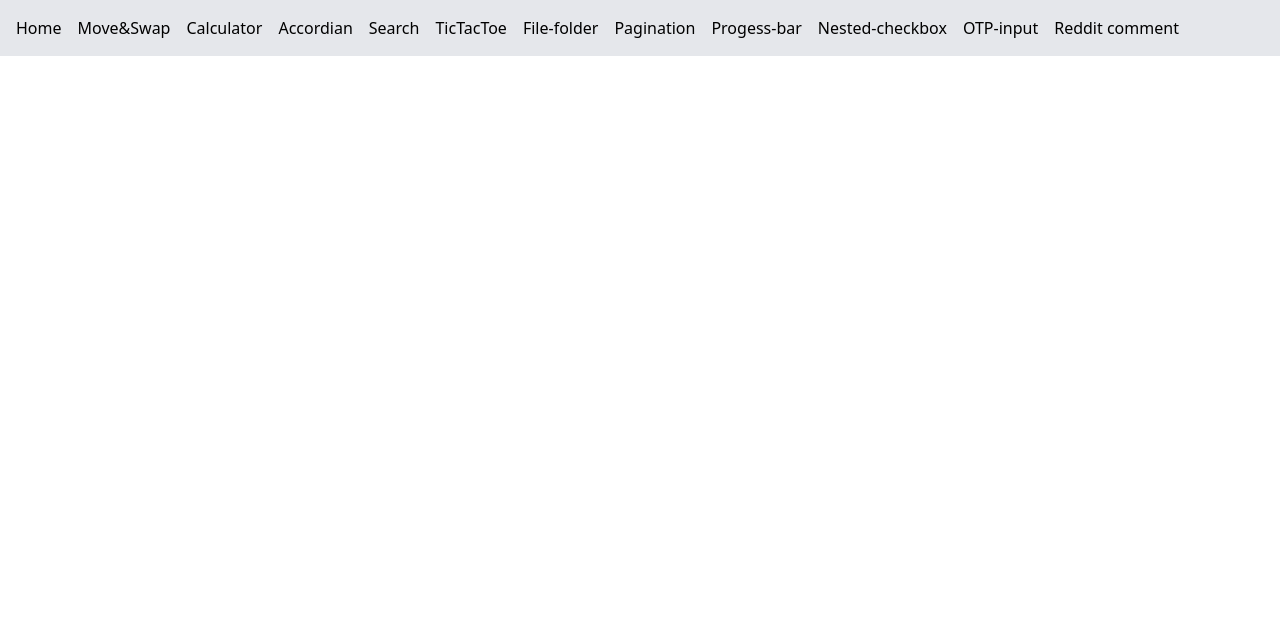
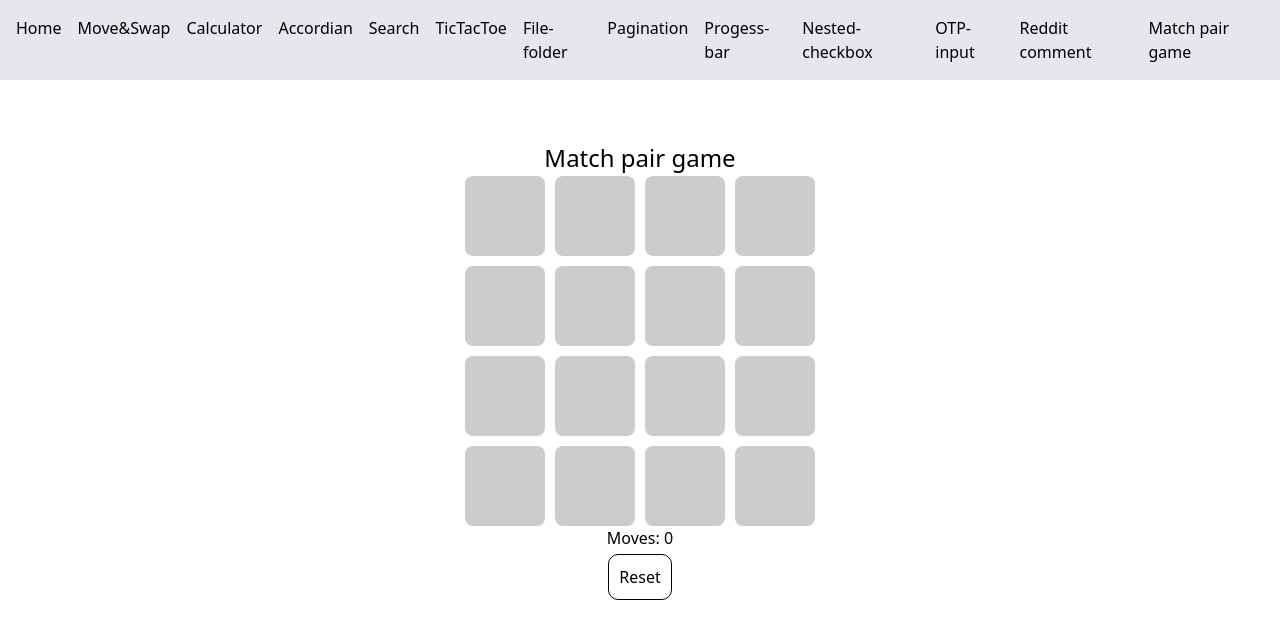
Before and after one commit to pragyasharm/frontend-machine-coding, a React (Create React App) app: page /frontend-machine-coding/match-pair in a window 1280 px wide. Shown: the top 638 px of the page. Built offline with nearby package versions, Linux system fonts and the light colour scheme.

Commit message:
Match pair game added

```diff
--- a/src/App.js
+++ b/src/App.js
@@ -19,6 +19,7 @@ import ProgressContainer from "./Components/Progress-bar/ProgressContainer";
 import NestedCheckbox from "./Components/Nested-Checkboxes/NestedCheckbox";
 import OTPInput from "./Components/OTP-Input/OTPInput";
 import RedditComment from "./Components/Reddit/RedditComment";
+import MatchPairGame from "./Components/Match-pair/MatchPairGame";
 
 function App() {
   return (
@@ -42,6 +43,7 @@ function App() {
           <Route path="/progress-bar" element={<ProgressContainer />} />
           <Route path="/nested-checkbox" element={<NestedCheckbox />} />
           <Route path="/otp-input" element={<OTPInput />} />
+          <Route path="/match-pair" element={<MatchPairGame />} />
           <Route element={<PrivateRoutes />}>
             <Route path="/calculator" element={<Calculator />} />
             <Route path="/accordian" element={<Accordian />} />
--- a/src/Components/Header.js
+++ b/src/Components/Header.js
@@ -40,6 +40,9 @@ const Header = () => {
       <Link className="p-2" to="/reddit-comment">
         Reddit comment
       </Link>
+      <Link className="p-2" to="/match-Pair">
+        Match pair game
+      </Link>
     </div>
   );
 };
--- /dev/null
+++ b/src/Components/Match-pair/MatchPair.css
@@ -0,0 +1,23 @@
+.match-pair {
+  text-align: center;
+  padding: 20px;
+}
+.grid {
+  display: grid;
+  gap: 10px;
+  grid-template-columns: repeat(4, 80px);
+  justify-content: center;
+}
+.card {
+  border-radius: 8px;
+  font-size: x-large;
+  display: flex;
+  align-items: center;
+  justify-content: center;
+  width: 80px;
+  height: 80px;
+  background-color: #ccc;
+}
+.card.revealed {
+  background-color: rgb(249, 243, 243);
+}
--- /dev/null
+++ b/src/Components/Match-pair/MatchPairGame.jsx
@@ -0,0 +1,117 @@
+import React, { useEffect, useState } from "react";
+import "./MatchPair.css";
+
+const initialEmojis = ["❤️", "🍀", "🌎", "🍎", "⚽️", "🚗", "⛵️", "💎"];
+
+const shuffledArray = (array) => {
+  const copy = [...array];
+  for (let i = copy.length - 1; i > 0; i--) {
+    const j = Math.floor(Math.random() * (i + 1));
+    [copy[i], copy[j]] = [copy[j], copy[i]];
+  }
+  return copy;
+};
+
+const getShuffledEmojiCard = () => {
+  const allValue = [...initialEmojis, ...initialEmojis];
+  const shuffled = shuffledArray(allValue);
+  const cards = shuffled.map((val, index) => ({
+    id: index,
+    value: val,
+    matched: false,
+    revealed: false,
+  }));
+  return cards;
+};
+
+const MatchPairGame = () => {
+  const [cards, setCards] = useState(getShuffledEmojiCard);
+  const [firstcard, setFirstcard] = useState(null);
+  const [secondcard, setSecondcard] = useState(null);
+  const [disabledAll, setDisabledAll] = useState(false);
+  const [moves, setMoves] = useState(0);
+  const [win, setWin] = useState(false);
+
+  const handleClick = (card) => {
+    if (card.revealed || card.matched || disabledAll) return;
+    const updatedCards = cards.map((c) =>
+      c.id === card.id ? { ...c, revealed: true } : c
+    );
+    setCards(updatedCards);
+    if (!firstcard) {
+      setFirstcard(card);
+    } else {
+      setSecondcard(card);
+      setMoves((pre) => pre + 1);
+      setDisabledAll(true);
+    }
+  };
+
+  const handleReset = () => {
+    setCards(getShuffledEmojiCard);
+    setFirstcard(null);
+    setSecondcard(null);
+    setWin(false);
+    setMoves(0);
+  };
+
+  useEffect(() => {
+    if (firstcard && secondcard) {
+      const timer = setTimeout(() => {
+        if (firstcard.value === secondcard.value) {
+          setCards((cards) =>
+            cards.map((c) =>
+              firstcard.id === c.id || secondcard.id === c.id
+                ? { ...c, matched: true }
+                : c
+            )
+          );
+        } else {
+          setCards((cards) =>
+            cards.map((c) =>
+              firstcard.id === c.id || secondcard.id === c.id
+                ? { ...c, revealed: false }
+                : c
+            )
+          );
+        }
+        setDisabledAll(false);
+        setFirstcard(null);
+        setSecondcard(null);
+      }, 1000);
+      return () => {
+        clearTimeout(timer);
+      };
+    }
+  }, [firstcard, secondcard]);
+
+  useEffect(() => {
+    const allMatched = cards.every((card) => card.matched);
+
+    if (allMatched) setWin(true);
+  }, [cards]);
+
+  return (
+    <div className="match-pair">
+      <h1>Match pair game</h1>
+      <div className="grid">
+        {cards.map((card) => (
+          <div
+            key={card.id}
+            className={`card ${
+              card.revealed || card.matched ? "revealed" : ""
+            }`}
+            onClick={() => handleClick(card)}
+          >
+            {(card.matched || card.revealed) && card.value}
+          </div>
+        ))}
+      </div>
+      <p>Moves: {moves}</p>
+      {win && <p className="won">🎉 You won!</p>}
+      <button onClick={handleReset}>Reset</button>
+    </div>
+  );
+};
+
+export default MatchPairGame;
```
